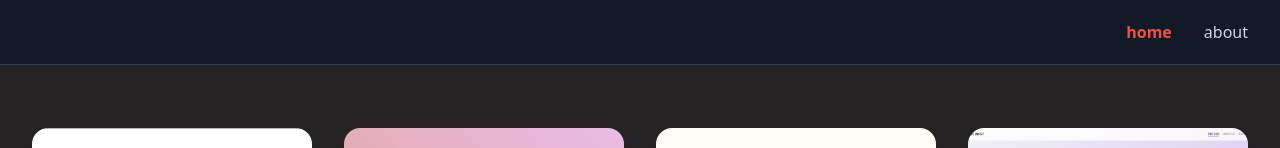
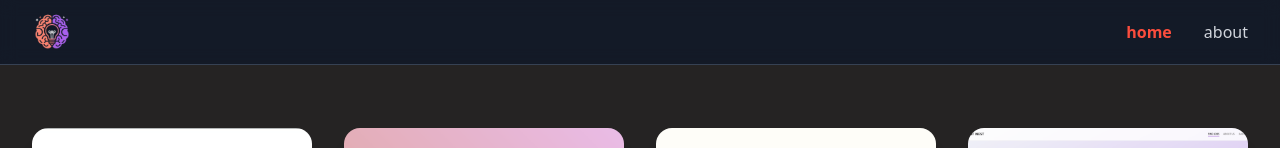
Before and after one commit to marshymcfloat/portfolio-website, a Next.js app: page / in a window 1280 px wide. Shown: the top 148 px of the page. Built offline with nearby package versions, Linux system fonts and the light colour scheme.

Commit message:
adding logo for navbar

```diff
--- a/components/NavBar.tsx
+++ b/components/NavBar.tsx
@@ -2,6 +2,7 @@
 import { useState } from "react";
 import { usePathname, useRouter } from "next/navigation";
 import { FiMenu, FiX } from "react-icons/fi";
+import Image from "next/image";
 
 export default function NavBar() {
   const router = useRouter();
@@ -24,7 +25,20 @@ export default function NavBar() {
   return (
     <nav className="absolute top-0 left-0 w-full z-50 bg-gray-900/80 backdrop-blur-sm border-b border-gray-700">
       <div className="max-w-7xl mx-auto px-4 sm:px-6 lg:px-8">
-        <div className="flex items-center justify-end h-16">
+        <div className="flex items-center justify-between h-16">
+          <div
+            className="flex-shrink-0 cursor-pointer"
+            onClick={() => handleLinkClick("/")}
+          >
+            <Image
+              src="/dani-logo.png"
+              alt="Dani Logo"
+              width={120}
+              height={50}
+              className="h-10 w-auto"
+            />
+          </div>
+
           <div className="hidden md:flex md:items-center md:space-x-8">
             {navLinks.map((link) => (
               <span
@@ -52,10 +66,8 @@ export default function NavBar() {
         </div>
       </div>
 
-      {}
       {isMenuOpen && (
         <div className="md:hidden">
-          {}
           <div className="px-2 pt-2 pb-3 space-y-1 sm:px-3">
             {navLinks.map((link) => (
               <a
```
Also changed, not shown: public/dani-logo.png (added).
